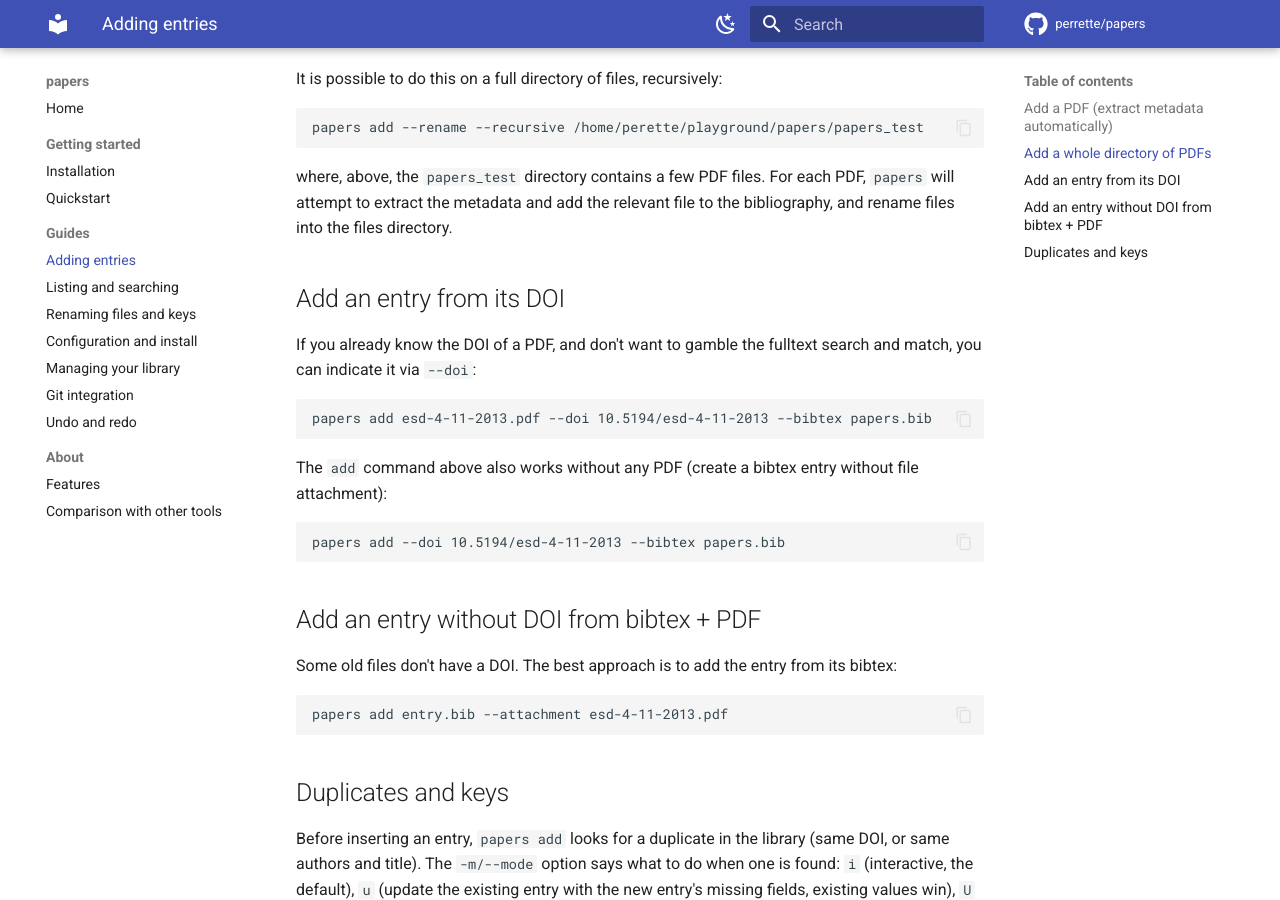
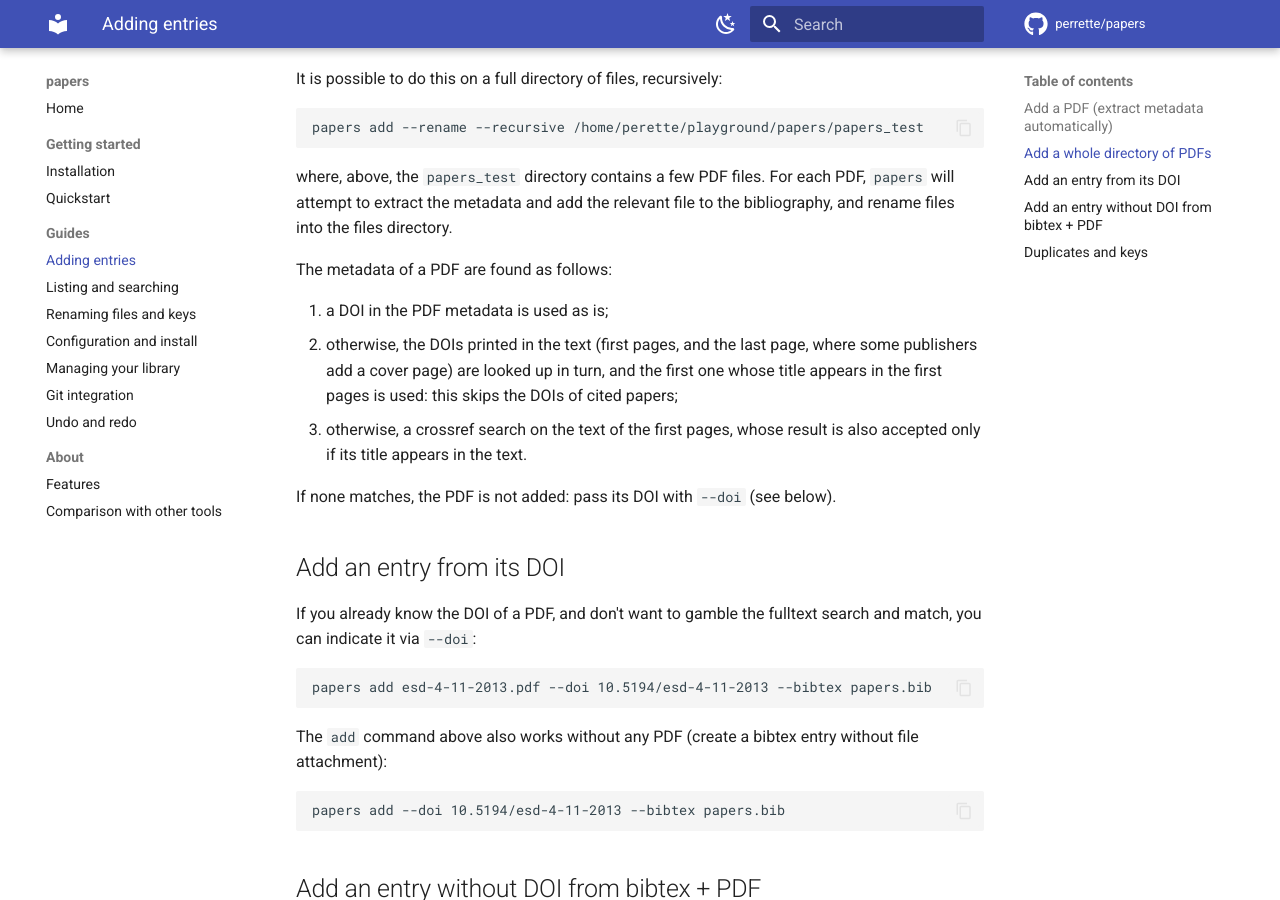
Before and after one commit to perrette/papers, an MkDocs documentation site: the page built from docs/adding-entries.md, in a window 1280 px wide and 900 px high, scrolled down 816 px. Built offline with MkDocs 1.6.1 and Material for MkDocs 9.7.7, drawn with Linux system fonts in a browser that asks for light colours; comment, search, counter and statistics services are not loaded.

Commit message:
Document how the metadata of an added PDF are found

```diff
--- a/docs/adding-entries.md
+++ b/docs/adding-entries.md
@@ -46,6 +46,18 @@ where, above, the `papers_test` directory contains a few PDF files. For each
 PDF, `papers` will attempt to extract the metadata and add the relevant file to
 the bibliography, and rename files into the files directory.
 
+The metadata of a PDF are found as follows:
+
+1. a DOI in the PDF metadata is used as is;
+2. otherwise, the DOIs printed in the text (first pages, and the last page,
+   where some publishers add a cover page) are looked up in turn, and the
+   first one whose title appears in the first pages is used: this skips the
+   DOIs of cited papers;
+3. otherwise, a crossref search on the text of the first pages, whose result
+   is also accepted only if its title appears in the text.
+
+If none matches, the PDF is not added: pass its DOI with `--doi` (see below).
+
 ## Add an entry from its DOI
 
 If you already know the DOI of a PDF, and don't want to gamble the fulltext
```
Also changed, not shown: docs/features.md (+1 -1 lines).
